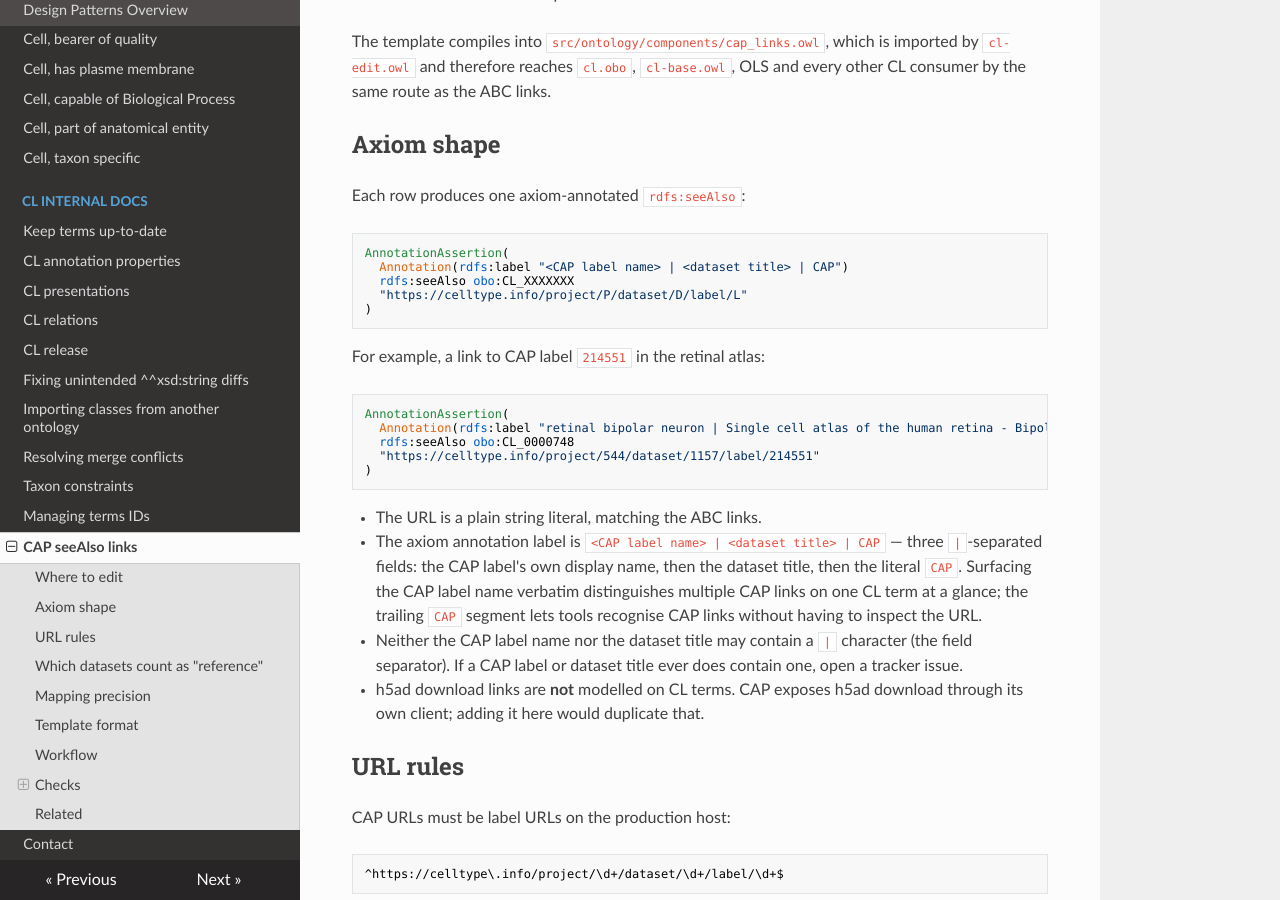
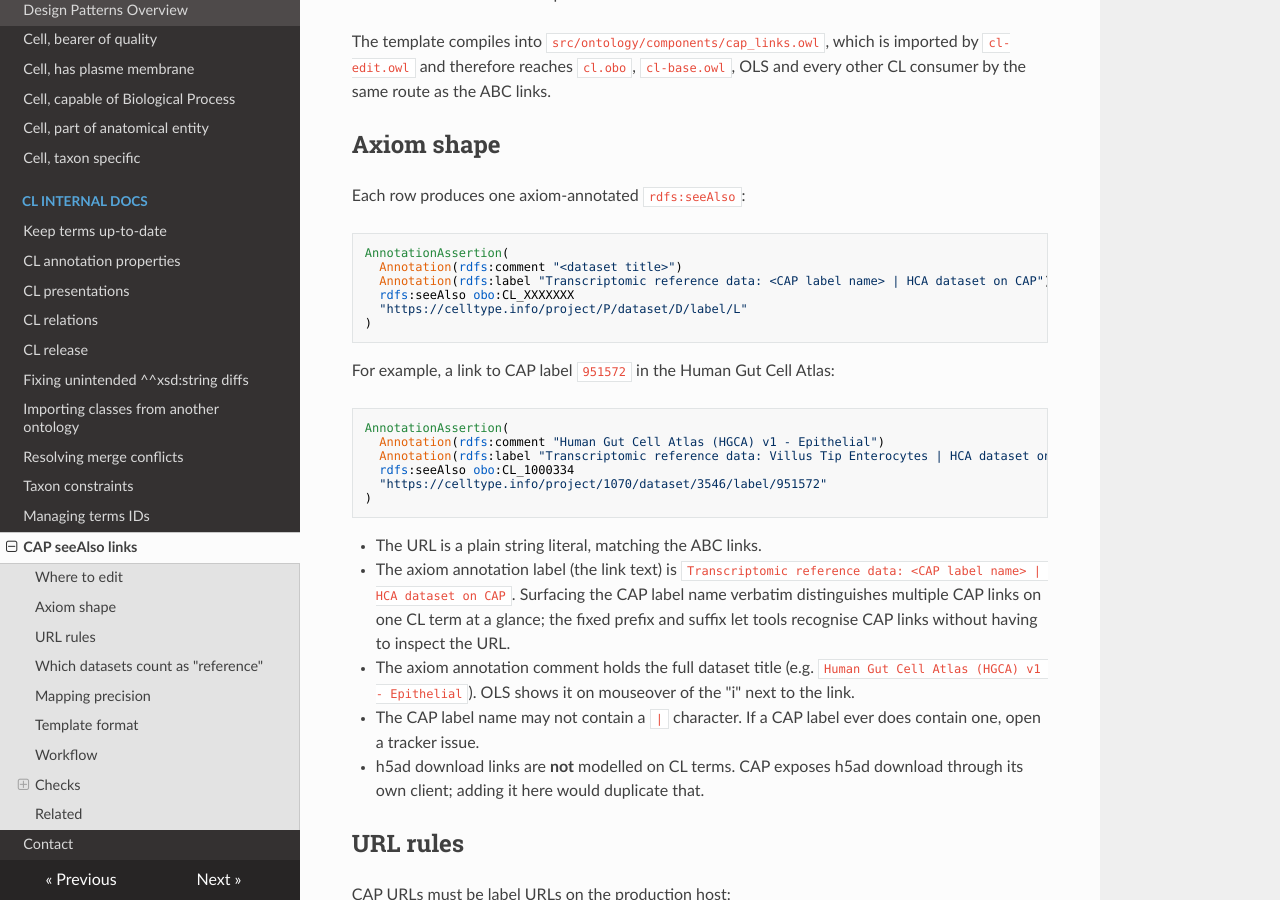
Before and after one commit to obophenotype/cell-ontology, an MkDocs documentation site: the page built from docs/cap_links.md, in a window 1280 px wide and 900 px high, scrolled down 479 px. Built offline with MkDocs 1.6.1, drawn with Linux system fonts in a browser that asks for light colours; nearby versions of some CDN libraries; some of the changed text lies outside the part shown.

Commit message:
CAP seeAlso links: new link text, dataset title as comment (#3875)
Follows the first next step in
https://github.com/obophenotype/cell-ontology/issues/3875#issuecomment-7167552356

- Link text (rdfs:label axiom annotation) changed from
  "<CAP label> | <dataset title> | CAP" to
  "Transcriptomic reference data: <CAP label> | HCA dataset on CAP".
- The full dataset title (e.g. "Human Gut Cell Atlas (HGCA) v1 -
  Epithelial") moves to an rdfs:comment axiom annotation on the link,
  so OLS shows it on mouseover of the "i".
- cap_links.tsv: added a cap_dataset_title bookkeeping column (ignored
  by ROBOT); regenerated Link label and Link comment for all 19 rows
  from the existing data.
- validate_cap_links.py and cap-link-violation.sparql: enforce the new
  label pattern and require the comment.
- docs/cap_links.md: updated pattern, example and column table.
- Rebuilt components/cap_links.owl.

Both CAP datasets in the template (1070/3546 gut, 544/1153 retina) carry
the Human Cell Atlas consortium tag on CAP, so "HCA dataset" applies to
every row.

Signed: Claude

Co-Authored-By: Claude Opus 5.5 <noreply@anthropic.com>

````diff
--- a/docs/cap_links.md
+++ b/docs/cap_links.md
@@ -29,31 +29,34 @@ Each row produces one axiom-annotated `rdfs:seeAlso`:
 
 ```
 AnnotationAssertion(
-  Annotation(rdfs:label "<CAP label name> | <dataset title> | CAP")
+  Annotation(rdfs:comment "<dataset title>")
+  Annotation(rdfs:label "Transcriptomic reference data: <CAP label name> | HCA dataset on CAP")
   rdfs:seeAlso obo:CL_XXXXXXX
   "https://celltype.info/project/P/dataset/D/label/L"
 )
 ```
 
-For example, a link to CAP label `214551` in the retinal atlas:
+For example, a link to CAP label `951572` in the Human Gut Cell Atlas:
 
 ```
 AnnotationAssertion(
-  Annotation(rdfs:label "retinal bipolar neuron | Single cell atlas of the human retina - Bipolar cell subclass - scRNA-seq | CAP")
-  rdfs:seeAlso obo:CL_0000748
-  "https://celltype.info/project/544/dataset/1157/label/214551"
+  Annotation(rdfs:comment "Human Gut Cell Atlas (HGCA) v1 - Epithelial")
+  Annotation(rdfs:label "Transcriptomic reference data: Villus Tip Enterocytes | HCA dataset on CAP")
+  rdfs:seeAlso obo:CL_1000334
+  "https://celltype.info/project/1070/dataset/3546/label/951572"
 )
 ```
 
 - The URL is a plain string literal, matching the ABC links.
-- The axiom annotation label is `<CAP label name> | <dataset title> | CAP`
-  — three ` | `-separated fields: the CAP label's own display name,
-  then the dataset title, then the literal `CAP`. Surfacing the CAP
-  label name verbatim distinguishes multiple CAP links on one CL term
-  at a glance; the trailing `CAP` segment lets tools recognise CAP
-  links without having to inspect the URL.
-- Neither the CAP label name nor the dataset title may contain a `|`
-  character (the field separator). If a CAP label or dataset title
+- The axiom annotation label (the link text) is
+  `Transcriptomic reference data: <CAP label name> | HCA dataset on CAP`.
+  Surfacing the CAP label name verbatim distinguishes multiple CAP links
+  on one CL term at a glance; the fixed prefix and suffix let tools
+  recognise CAP links without having to inspect the URL.
+- The axiom annotation comment holds the full dataset title (e.g.
+  `Human Gut Cell Atlas (HGCA) v1 - Epithelial`). OLS shows it on
+  mouseover of the "i" next to the link.
+- The CAP label name may not contain a `|` character. If a CAP label
   ever does contain one, open a tracker issue.
 - h5ad download links are **not** modelled on CL terms. CAP exposes
   h5ad download through its own client; adding it here would duplicate
@@ -107,8 +111,8 @@ Columns:
 | `source_issue`        | *(empty)*         | Tracker issue that justified the row                           |
 | `ID`                  | `ID`              | CL term ID (e.g. `CL:0000540`)                                 |
 | `CAP URL`             | `A rdfs:seeAlso`  | CAP label URL                                                  |
-| `Link label`          | `>A rdfs:label`   | Axiom annotation label on the link                             |
-| `Link comment`        | `>A rdfs:comment` | Optional axiom annotation comment                              |
+| `Link label`          | `>A rdfs:label`   | Link text: `Transcriptomic reference data: <cap_label_name> \| HCA dataset on CAP` |
+| `Link comment`        | `>A rdfs:comment` | Dataset title (same as `cap_dataset_title`), shown on mouseover |
 
 Each row maps to a single CAP label. Do **not** use `SPLIT` because the
 axiom annotation would then apply to every value.
@@ -143,8 +147,9 @@ CAP links are curated by hand in `src/templates/cap_links.tsv`.
 - every `ID` exists in `cl-edit.owl` and is not obsolete;
 - no duplicate (ID, URL) pair appears twice;
 - every URL matches the production CAP label pattern above;
-- every row has a link label matching `<cap label name> | <dataset title> | CAP`
-  (three ` | `-separated fields, trailing field is the literal `CAP`).
+- every row has a link label matching
+  `Transcriptomic reference data: <cap label name> | HCA dataset on CAP`;
+- every row has a link comment (the dataset title).
 
 A failure here aborts the build. This is critical: without the check,
 ROBOT would silently mint a stub class for an unknown ID.
@@ -160,8 +165,8 @@ release. It flags:
   URLs and `rc1` staging URLs);
 - CAP links without an `rdfs:label` axiom annotation;
 - CAP links whose `rdfs:label` does not match
-  `<cap label name> | <dataset title> | CAP` (three ` | `-separated
-  fields, trailing field is the literal `CAP`).
+  `Transcriptomic reference data: <cap label name> | HCA dataset on CAP`;
+- CAP links without an `rdfs:comment` (dataset title) axiom annotation.
 
 The query can also be run on demand:
 
````
Also changed, not shown: other parts of docs/cap_links.md (+4 -3 lines), 4 other files.
